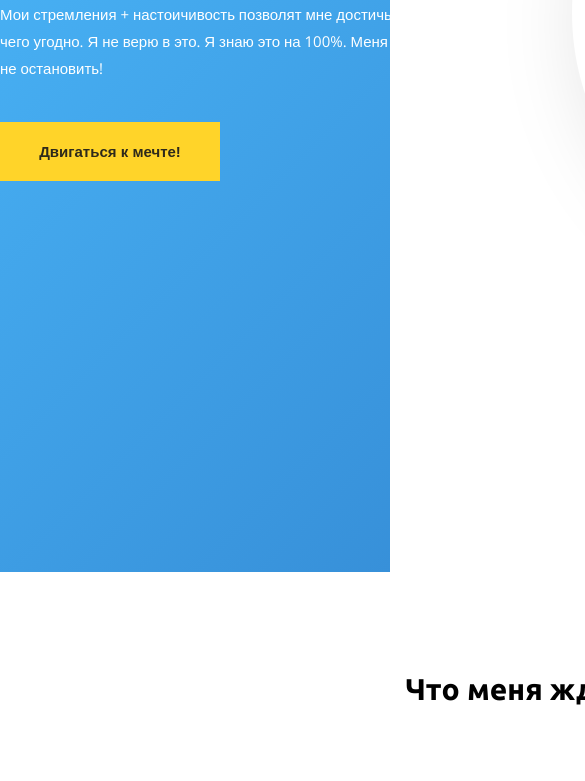
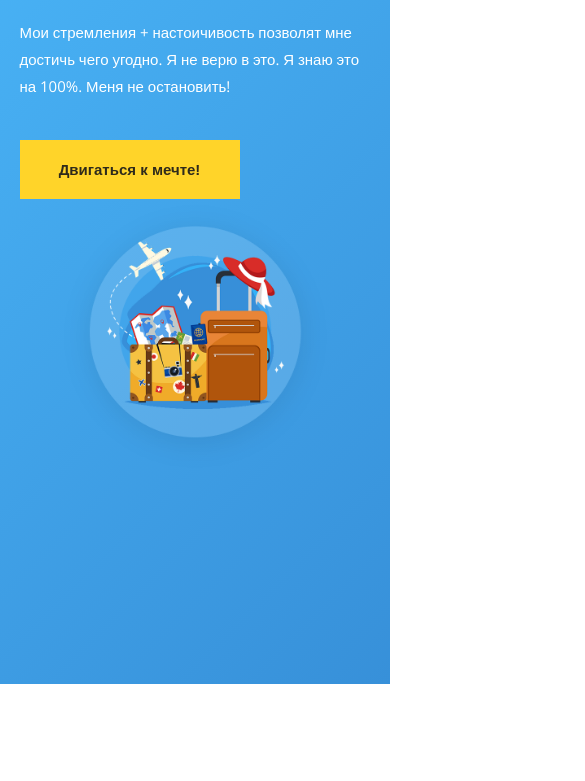
Before and after one commit to llliiinaaa/site, a plain HTML site: page index.html in a window 390 px wide. Shown: the part 427-1208 px from the top of the page, 585 px wide, since content can reach past the window. Drawn offline with nearby package versions, Linux system fonts and the light colour scheme.

Commit message:
Update main.css

```diff
--- a/css/main.css
+++ b/css/main.css
@@ -38,10 +38,11 @@ header {
 .wrapper{
 	display: flex;
 	justify-content: space-between;
+	align-items:center;
+	margin-top: 55px;
 }
 
 .offer	{
- 	margin-top: 135px;
 	width: 580px;
 }
 
@@ -101,7 +102,7 @@ h1 span {
 .banner {
 	margin-top: 50px;
 	text-align: center;
-	width: 300px;
+	width: 289px;
 }
 
 
@@ -120,6 +121,10 @@ h3 {
 p {
 	font-size: 15px;
 }
+
+
+
+
 
 
 
@@ -157,9 +162,6 @@ input {
 
 
 
-
-
-
 footer {
 	padding-top: 50px;
 	padding-bottom: 50px;
@@ -171,3 +173,73 @@ footer {
 	color: #fff;
 	font-size: 14px;
 }
+
+
+
+
+
+
+/*Responsive*/
+
+/*992 px - 1200 px*/
+@media	screen and (max-width: 1200px){
+	.container{
+		width: 960px;
+	}
+
+	.img {
+		width: 550px;
+		height: 550px;
+	}
+}
+
+/*768 px - 992 px*/
+@media screen and (max-width: 992px){
+	.container{
+		width: 720px;
+	}
+
+	.wrapper{
+		flex-direction: column;
+	}
+
+	.img {
+		display: block;
+		margin: 0 auto;
+	}
+}
+
+/*576 px - 768 px*/
+@media	screen and (max-width: 768px){
+	.container{
+		width: 540px;
+	}
+
+	.offer {
+		width: 100%;
+	}
+}
+
+/*320 px - 576 px*/
+@media	screen and (max-width: 576px){
+	.container{
+		width: 90%;
+	}
+
+	.img {
+		width: 275px;
+		height: 275px;
+	}
+
+	.text {
+		width: 100%;
+	}
+
+	input {
+		width: 300px;
+	}
+
+	.btnn {
+		width: 300px;
+	}
+}
```
